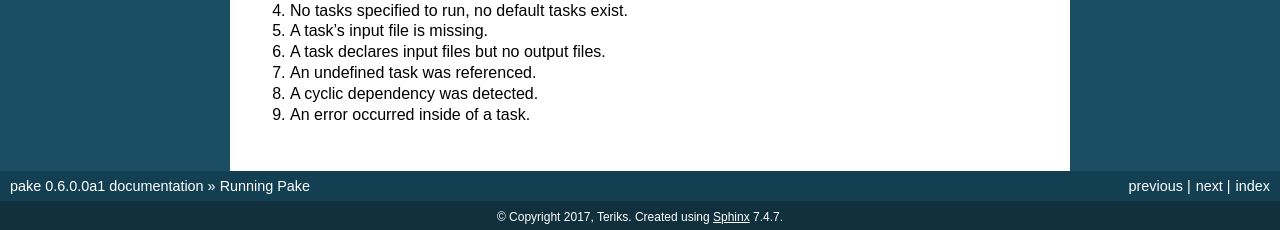
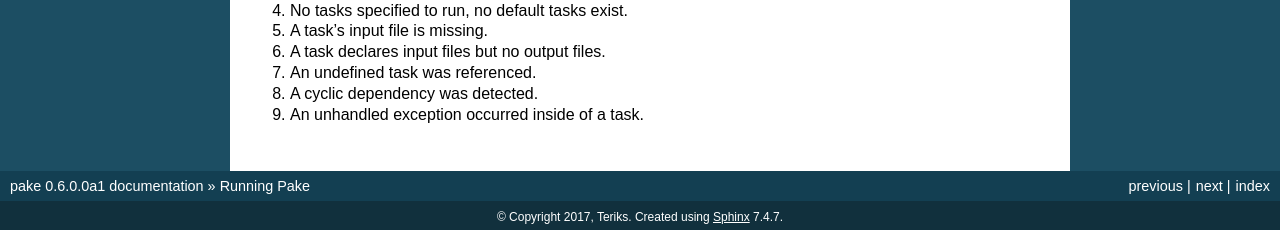
Before and after one commit to Teriks/pake, a Sphinx documentation site: the page built from docs/source/runningpake.rst, in a window 1280 px wide. Shown: the part 1216-1446 px from the top of the page. Built offline with Sphinx 7.4.7, drawn with Linux system fonts in a browser that asks for light colours.

Commit message:
Small documentation amendment

```diff
--- a/docs/source/runningpake.rst
+++ b/docs/source/runningpake.rst
@@ -82,4 +82,4 @@ See: :py:mod:`pake.returncodes`
 6. A task declares input files but no output files.
 7. An undefined task was referenced.
 8. A cyclic dependency was detected.
-9. An error occurred inside of a task.
+9. An unhandled exception occurred inside of a task.
```
